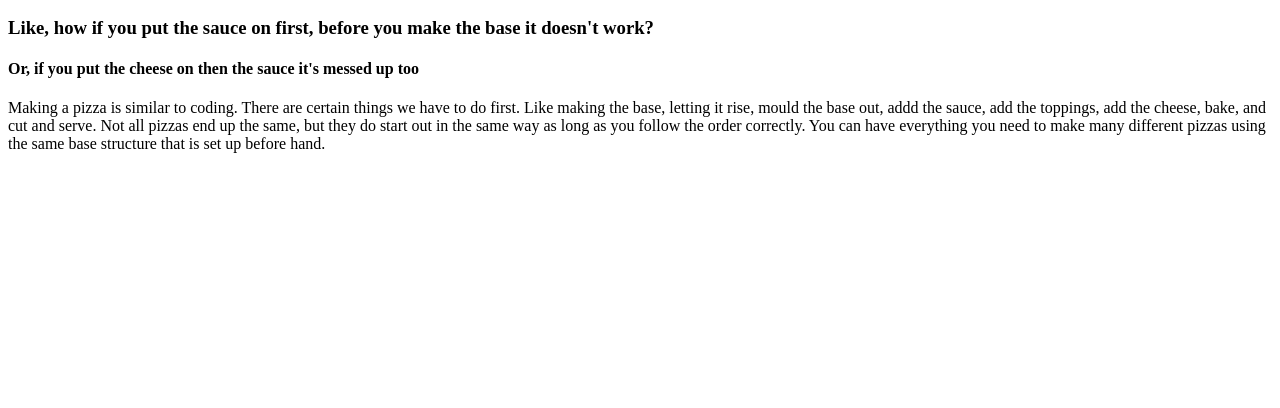
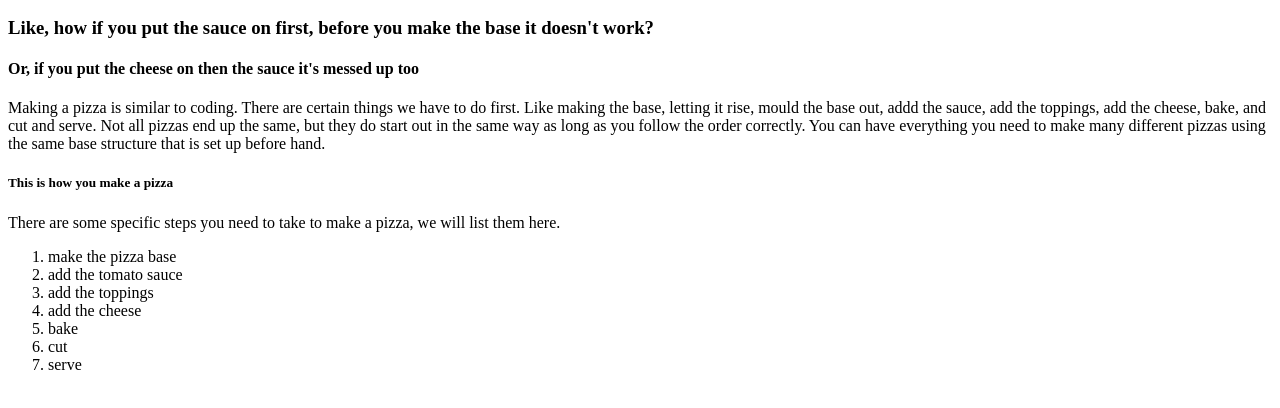
Before and after one commit to AmelieNicholls/HTMLWK6, a plain HTML site: page index.html in a window 1280 px wide. Shown: the part 110-518 px from the top of the page. Drawn offline with Linux system fonts and the light colour scheme.

Commit message:
add ordered list

```diff
--- a/index.html
+++ b/index.html
@@ -11,9 +11,25 @@
         <h2>Yeah, but have you really thought about it?</h2>
         <h3>Like, how if you put the sauce on first, before you make the base it doesn't work?</h3>
         <h4>Or, if you put the cheese on then the sauce it's messed up too</h4>
+        <!-- Add some copy here -->
         <p> Making a pizza is similar to coding. There are certain things we have to do first. Like making the base,
              letting it rise, mould the base out, addd the sauce, add the toppings, add the cheese, bake, and cut and serve.
               Not all pizzas end up the same, but they do start out in the same way as long as you follow the order correctly.
             You can have everything you need to make many different pizzas using the same base structure that is set up before hand.</p>
+
+
+            <!-- Make lists here -->
+            <h5>This is how you make a pizza</h5>
+            <p> There are some specific steps you need to take to make a pizza, we will list them here.</p>
+
+            <ol>
+                <li>make the pizza base</li>
+                <li>add the tomato sauce</li>
+                <li>add the toppings</li>
+                <li>add the cheese</li>
+                <li>bake</li>
+                <li>cut</li>
+                <li>serve</li>
+            </ol>
     </body>
 </html>
```
